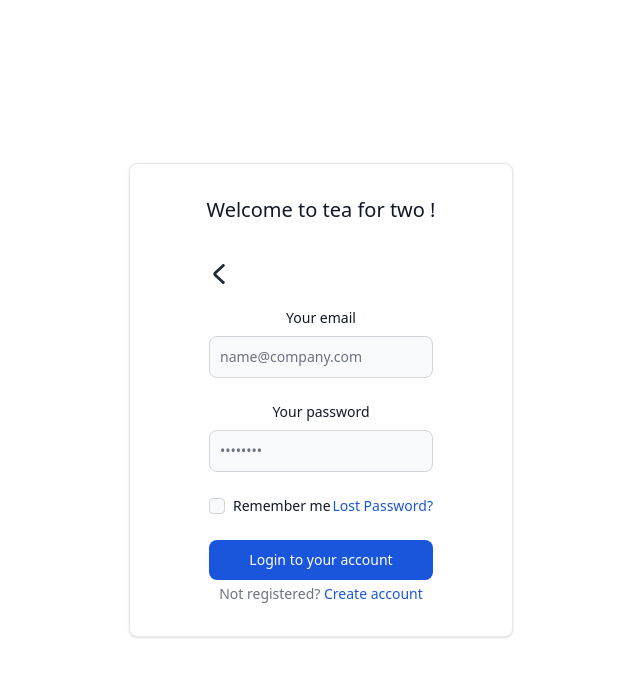
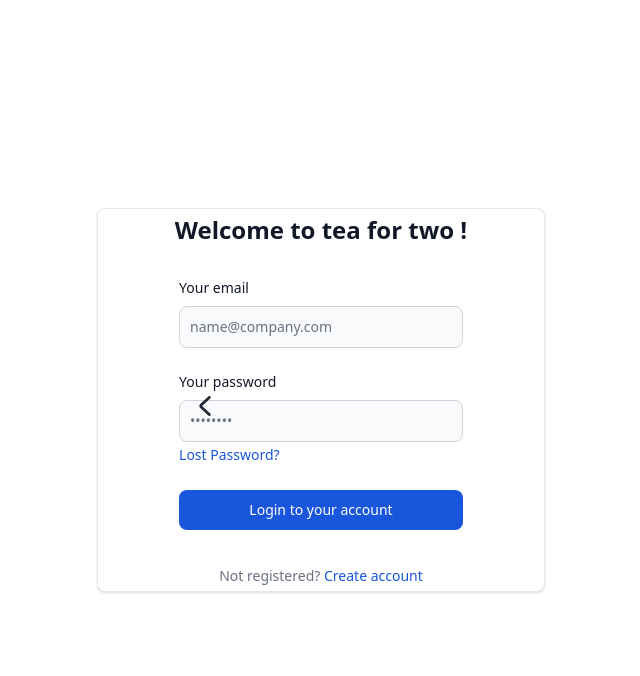
Before and after one commit to 42Seoul-Tea42/frontend, a Next.js app: page /auth/login in a window 1280 px wide. Both pictures are taken after a click on the button "이메일 로그인". Shown: the top 676 px of the page, without its empty margins (319-959 px from the left). Built offline with nearby package versions, Linux system fonts and the light colour scheme.

Commit message:
style 로그인 폼 사이즈 변경
로그인 카드 minW minH, maxW maxH 설정
뒤로가기 버튼 위치 절대값으로 수정

```diff
--- a/app/Cup.tsx
+++ b/app/Cup.tsx
@@ -45,10 +45,6 @@ const Cup: React.FC = () => {
 
       const animate = (event: MouseEvent) => {
         const update = (time: number) => {
-          requestAnimationFrame(update);
-        };
-        requestAnimationFrame(update);
-
           // 마우스의 현재 위치를 이용한 카메라의 회전
           const mouseX = (event?.clientX / window.innerWidth) * 2 - 1 || 0;
           const mouseY = (event?.clientY / window.innerHeight) * 2 - 1 || 0;
@@ -60,6 +56,11 @@ const Cup: React.FC = () => {
           cup.rotation.y += 0.05 * (targetRotationY - cup.rotation.y);
 
           renderer.render(scene, camera);
+
+          requestAnimationFrame(update); // 다음 프레임 요청
+        };
+
+        requestAnimationFrame(update); // 첫 프레임 요청
       };
 
       // 마우스 이벤트 리스너 등록
--- a/app/auth/login/EmailLoginForm.tsx
+++ /dev/null
@@ -1,78 +0,0 @@
-'use client';
-
-import { useRouter } from 'next/navigation';
-import { useDispatch } from 'react-redux';
-import { toggleEmailView } from '../../store/slices/loginViewSlice';
-import Link from 'next/link';
-
-const EmailLoginForm: React.FC = () => {
-  const router = useRouter();
-  const dispatch = useDispatch();
-
-  const useToggleEmailView = () => dispatch(toggleEmailView());
-  const clickSubmit = () => router.push('/home');
-
-  return (
-    <form className="space-y-6 mb-1" action="#">
-      <button onClick={useToggleEmailView} className="block">
-        <svg className="w-5 h-5 text-gray-800 dark:text-white" aria-hidden="true" xmlns="http://www.w3.org/2000/svg" fill="none" viewBox="0 0 8 14">
-          <path stroke="currentColor" strokeLinecap="round" strokeLinejoin="round" strokeWidth="2" d="M7 1 1.3 6.326a.91.91 0 0 0 0 1.348L7 13" />
-        </svg>
-      </button>
-      <div>
-        <label htmlFor="email" className="block mb-2 text-sm font-medium text-gray-900 dark:text-white">
-          Your email
-        </label>
-        <input
-          type="email"
-          name="email"
-          id="email"
-          className="bg-gray-50 border border-gray-300 text-gray-900 text-sm rounded-lg focus:ring-blue-500 focus:border-blue-500 block w-full p-2.5 dark:bg-gray-600 dark:border-gray-500 dark:placeholder-gray-400 dark:text-white"
-          placeholder="name@company.com"
-          required
-        ></input>
-      </div>
-      <div>
-        <label htmlFor="password" className="block mb-2 text-sm font-medium text-gray-900 dark:text-white">
-          Your password
-        </label>
-        <input
-          type="password"
-          name="password"
-          id="password"
-          placeholder="••••••••"
-          className="bg-gray-50 border border-gray-300 text-gray-900 text-sm rounded-lg focus:ring-blue-500 focus:border-blue-500 block w-full p-2.5 dark:bg-gray-600 dark:border-gray-500 dark:placeholder-gray-400 dark:text-white"
-          required
-        ></input>
-      </div>
-      <div className="flex items-start">
-        <div className="flex items-start">
-          <div className="flex items-center h-5">
-            <input
-              id="remember"
-              type="checkbox"
-              value=""
-              className="w-4 h-4 border border-gray-300 rounded bg-gray-50 focus:ring-3 focus:ring-blue-300 dark:bg-gray-700 dark:border-gray-600 dark:focus:ring-blue-600 dark:ring-offset-gray-800 dark:focus:ring-offset-gray-800"
-              required
-            ></input>
-          </div>
-          <label htmlFor="remember" className="ms-2 text-sm font-medium text-gray-900 dark:text-gray-300">
-            Remember me
-          </label>
-        </div>
-        <Link href="#" className="ms-auto text-sm text-blue-700 hover:underline dark:text-blue-500">
-          Lost Password?
-        </Link>
-      </div>
-      <button
-        type="submit"
-        className="w-full text-white bg-blue-700 hover:bg-blue-800 focus:ring-4 focus:outline-none focus:ring-blue-300 font-medium rounded-lg text-sm px-5 py-2.5 text-center dark:bg-blue-600 dark:hover:bg-blue-700 dark:focus:ring-blue-800"
-        onClick={clickSubmit}
-      >
-        Login to your account
-      </button>
-    </form>
-  );
-};
-
-export default EmailLoginForm;
--- a/app/auth/login/EmailLoginButton.tsx
+++ b/app/auth/login/components/EmailLoginButton.tsx
@@ -1,7 +1,7 @@
 'use client';
 
 import { useDispatch } from 'react-redux';
-import { toggleEmailView } from '../../store/slices/loginViewSlice';
+import { toggleEmailView } from '../../../store/slices/loginViewSlice';
 
 const EmailLoginButton: React.FC = () => {
   const dispatch = useDispatch();
--- /dev/null
+++ b/app/auth/login/components/EmailLoginForm.tsx
@@ -0,0 +1,61 @@
+'use client';
+
+import { useRouter } from 'next/navigation';
+import Link from 'next/link';
+
+const EmailLoginForm: React.FC = () => {
+  const router = useRouter();
+  const clickSubmit = () => router.push('/home');
+
+  return (
+    <form className="space-y-6 mb-1 text-start" action="#">
+      <div>
+        <label
+          htmlFor="email"
+          className="block mb-2 text-sm font-medium text-gray-900 dark:text-white"
+        >
+          Your email
+        </label>
+        <input
+          type="email"
+          name="email"
+          id="email"
+          className="bg-gray-50 border border-gray-300 text-gray-900 text-sm rounded-lg focus:ring-blue-500 focus:border-blue-500 block w-full p-2.5 dark:bg-gray-600 dark:border-gray-500 dark:placeholder-gray-400 dark:text-white"
+          placeholder="name@company.com"
+          required
+        ></input>
+      </div>
+      <div>
+        <label
+          htmlFor="password"
+          className="block mb-2 text-sm font-medium text-gray-900 dark:text-white"
+        >
+          Your password
+        </label>
+        <input
+          type="password"
+          name="password"
+          id="password"
+          placeholder="••••••••"
+          className="bg-gray-50 border border-gray-300 text-gray-900 text-sm rounded-lg focus:ring-blue-500 focus:border-blue-500 block w-full p-2.5 dark:bg-gray-600 dark:border-gray-500 dark:placeholder-gray-400 dark:text-white"
+          required
+        ></input>
+      </div>
+      <Link
+        href="#"
+        className="ms-auto text-sm text-blue-700 hover:underline dark:text-blue-500"
+      >
+        Lost Password?
+      </Link>
+      <button
+        type="submit"
+        className="w-full text-white bg-blue-700 hover:bg-blue-800 focus:ring-4 focus:outline-none focus:ring-blue-300 font-medium rounded-lg text-sm px-5 py-2.5 text-center dark:bg-blue-600 dark:hover:bg-blue-700 dark:focus:ring-blue-800"
+        onClick={clickSubmit}
+      >
+        Login to your account
+      </button>
+    </form>
+  );
+};
+
+export default EmailLoginForm;
--- /dev/null
+++ b/app/auth/login/components/ToggleEmailFormButton.tsx
@@ -0,0 +1,33 @@
+'use client';
+
+import { useDispatch } from 'react-redux';
+import { toggleEmailView } from '../../../store/slices/loginViewSlice';
+
+const toggleEmailFormButton: React.FC = () => {
+  const dispatch = useDispatch();
+  const useToggleEmailView = () => dispatch(toggleEmailView());
+  return (
+    <button
+      onClick={useToggleEmailView}
+      className="absolute left-15 top-15 flex items-center justify-center h-full px-4 cursor-pointer group focus:outline-none"
+    >
+      <svg
+        className="w-5 h-5 text-gray-800 dark:text-white"
+        aria-hidden="true"
+        xmlns="http://www.w3.org/2000/svg"
+        fill="none"
+        viewBox="0 0 8 14"
+      >
+        <path
+          stroke="currentColor"
+          strokeLinecap="round"
+          strokeLinejoin="round"
+          strokeWidth="2"
+          d="M7 1 1.3 6.326a.91.91 0 0 0 0 1.348L7 13"
+        />
+      </svg>
+    </button>
+  );
+};
+
+export default toggleEmailFormButton;
--- a/app/auth/login/page.tsx
+++ b/app/auth/login/page.tsx
@@ -1,20 +1,25 @@
 'use client';
 import { useSelector } from 'react-redux';
 import { RootState } from '../../store';
-import EmailLoginForm from './EmailLoginForm';
-import GoogleLoginButton from './GoogleLoginButton';
-import KakaoLoginButton from './KakaoLoginButton';
-import EmailLoginButton from './EmailLoginButton';
+import EmailLoginForm from './components/EmailLoginForm';
+import GoogleLoginButton from './components/GoogleLoginButton';
+import KakaoLoginButton from './components/KakaoLoginButton';
+import EmailLoginButton from './components/EmailLoginButton';
 import CreateAccountButton from './components/CreateAccountButton';
+import ToggleEmailFormButton from './components/ToggleEmailFormButton';
 
 const LoginPage: React.FC = () => {
-  const emailFormView = useSelector((state: RootState) => state.loginViewer.email);
+  const emailFormView = useSelector(
+    (state: RootState) => state.loginViewer.email
+  );
 
   return (
     <div className="flex items-center justify-center w-full h-screen bg-white">
-      <div className="max-w-md w-96 min-h-96 flex flex-col text-center items-center justify-center bg-white border border-gray-200 rounded-lg shadow sm:p-6 md:p-8 dark:bg-gray-800 dark:border-gray-700">
-        <h5 className="text-xl mb-10 font-medium text-gray-900 dark:text-white">Welcome to tea for two !</h5>
-        <div className="flex flex-col items-center justify-center">
+      <div className="max-w-md w-2/5 h-2/6 min-w-96 min-h-96 flex flex-col text-center items-center justify-center bg-white border border-gray-200 rounded-lg shadow sm:p-6 md:p-8 dark:bg-gray-800 dark:border-gray-700">
+        <h5 className="text-2xl font-semibold text-gray-900 dark:text-white">
+          Welcome to tea for two !
+        </h5>
+        <div className="flex flex-col items-center justify-center min-h-80 gap-2">
           {!emailFormView ? (
             <>
               <GoogleLoginButton />
@@ -23,12 +28,13 @@ const LoginPage: React.FC = () => {
               <EmailLoginButton />
             </>
           ) : (
-            <>
+            <div className="relative">
+              <ToggleEmailFormButton />
               <EmailLoginForm />
-            </>
+            </div>
           )}
-          <CreateAccountButton/>
         </div>
+        <CreateAccountButton />
       </div>
     </div>
   );
--- a/app/page.tsx
+++ b/app/page.tsx
@@ -24,10 +24,10 @@ const LandingPage: React.FC = () => {
       <Provider store={store}>
         {/* Main page - Tea for Two */}
         <div className="col-3 h-screen space-y-10">
-          <div className="flex justify-center items-end py-10 text-6xl font-extrabold bg-red-100 h-96">
+          <div className="flex justify-center items-end py-10 text-6xl font-extrabold bg-red-200 h-1/5">
             Tea for Two
           </div>
-          <div className="flex flex-col px-36 space-y-4 sm:flex-row sm:justify-center sm:space-y-0">
+          <div className="flex flex-col px-36 space-y-5 sm:flex-row sm:justify-center sm:space-y-0">
             <button
               type="button"
               className="inline-flex justify-center items-center py-3 px-5 text-base font-bold text-center text-white rounded-lg bg-gray-700 hover:bg-gray-800 focus:ring-4 focus:ring-gray-300 dark:focus:ring-gray-900"
@@ -62,7 +62,7 @@ const LandingPage: React.FC = () => {
         </div>
 
         {/* Second Page - Learn more */}
-        <div className="w-full mx-auto p-4 h-screen bg-red-100"></div>
+        <div className="w-full mx-auto p-4 h-screen bg-red-200"></div>
       </Provider>
     </>
   );
```
Also changed, not shown: app/auth/login/components/CreateAccountButton.tsx (+9 -6 lines), app/auth/login/components/GoogleLoginButton.tsx (renamed from app/auth/login/GoogleLoginButton.tsx), app/auth/login/components/KakaoLoginButton.tsx (renamed from app/auth/login/KakaoLoginButton.tsx). Lines whose indentation alone changed are shown as unchanged.
